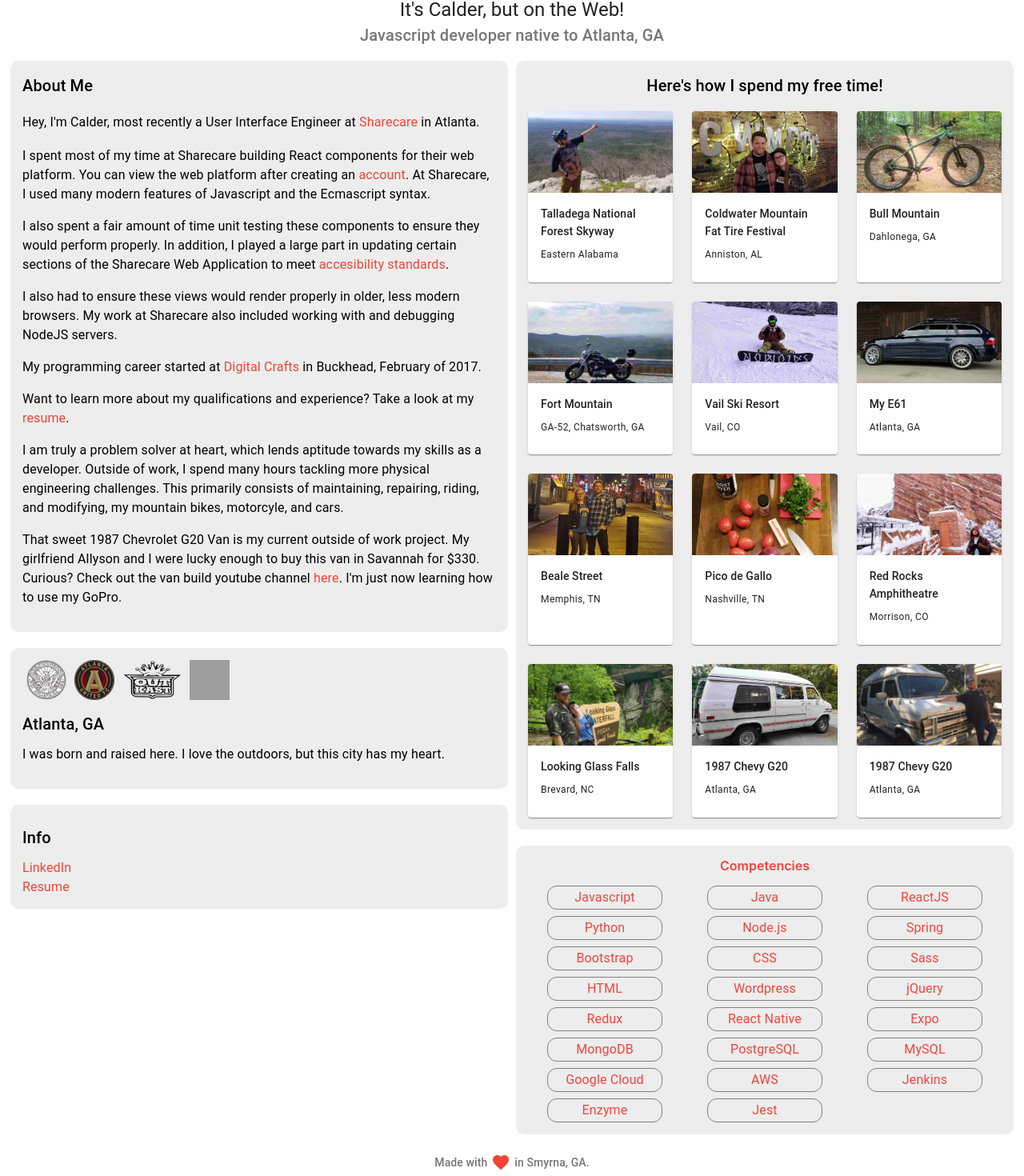
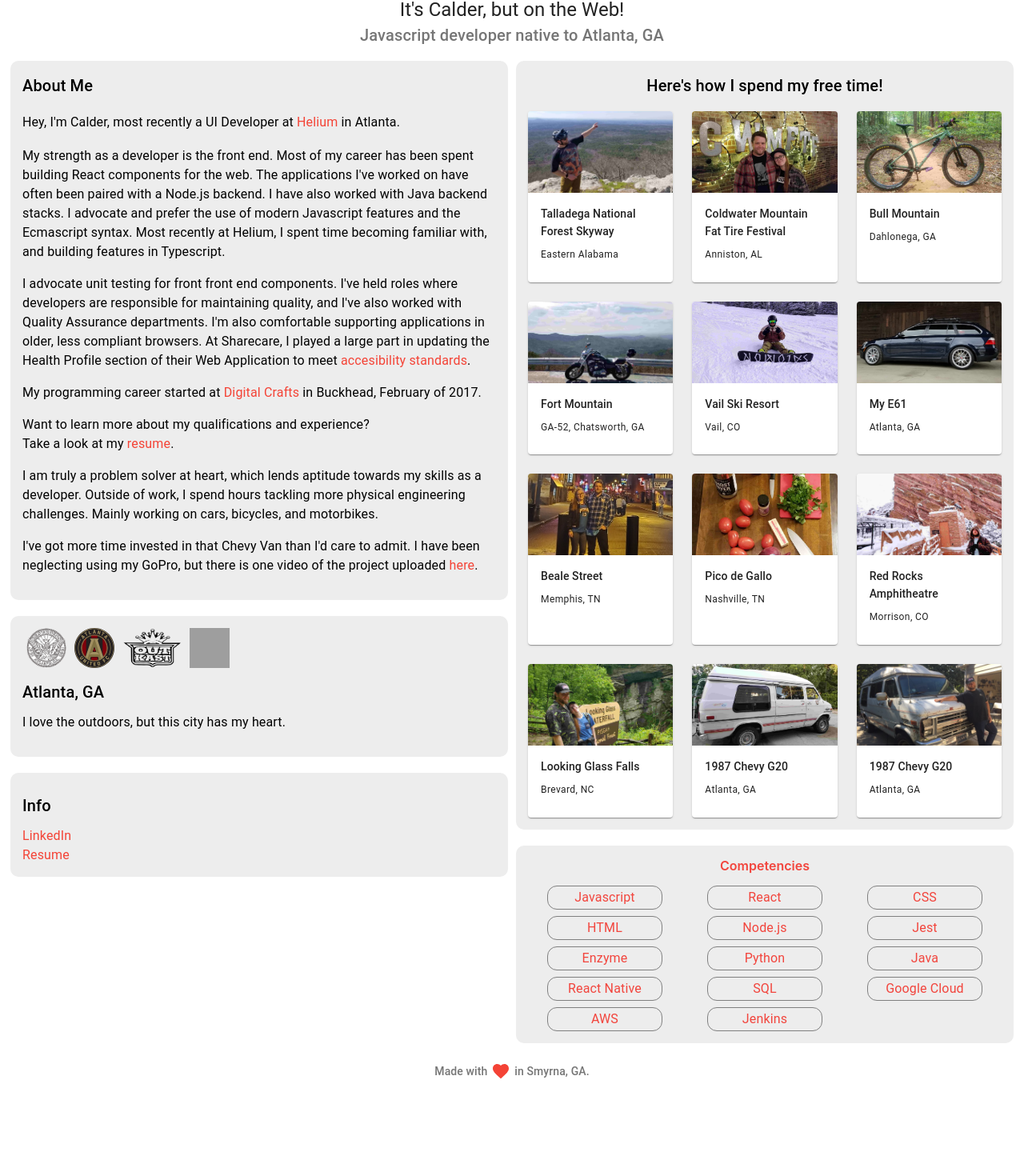
Before and after one commit to CalderMarshall/portfolio-new, a React (Create React App) app: page / in a window 1280 px wide. Shown: the part 92-1562 px from the top of the page at 80% size. After the commit the page ends 1453 px from the top, so only its background shows below. Built offline with nearby package versions, Linux system fonts and the light colour scheme; grey boxes are pictures that could not be loaded.

Commit message:
august updates

```diff
--- a/src/components/AboutContainer.js
+++ b/src/components/AboutContainer.js
@@ -22,25 +22,28 @@ export default function AboutContainer() {
           About Me
         </Typography>
         <Typography paragraph variant="subtitle1">
-          Hey, I'm Calder, most recently a User Interface Engineer at{" "}
-          <Link target="none" href="https://about.sharecare.com/">
-            Sharecare
+          Hey, I'm Calder, most recently a UI Developer at{" "}
+          <Link target="none" href="https://heliumservices.com/">
+            Helium
           </Link>{" "}
           in Atlanta.
         </Typography>
         <Typography paragraph>
-          I spent most of my time at Sharecare building React components for
-          their web platform. You can view the web platform after creating an{" "}
-          <Link target="none" href="https://you.sharecare.com/">
-            account
-          </Link>
-          . At Sharecare, I used many modern features of Javascript and the
-          Ecmascript syntax.
+          My strength as a developer is the front end. Most of my career has
+          been spent building React components for the web. The applications
+          I've worked on have often been paired with a Node.js backend. I have
+          also worked with Java backend stacks. I advocate and prefer the use of
+          modern Javascript features and the Ecmascript syntax. Most recently at
+          Helium, I spent time becoming familiar with, and building features in
+          Typescript.
         </Typography>
         <Typography paragraph>
-          I also spent a fair amount of time unit testing these components to
-          ensure they would perform properly. In addition, I played a large part
-          in updating certain sections of the Sharecare Web Application to meet{" "}
+          I advocate unit testing for front front end components. I've held
+          roles where developers are responsible for maintaining quality, and
+          I've also worked with Quality Assurance departments. I'm also
+          comfortable supporting applications in older, less compliant browsers.
+          At Sharecare, I played a large part in updating the Health Profile
+          section of their Web Application to meet{" "}
           <Link
             target="none"
             href="https://www.w3.org/WAI/standards-guidelines/wcag/"
@@ -50,11 +53,6 @@ export default function AboutContainer() {
           .
         </Typography>
         <Typography paragraph>
-          I also had to ensure these views would render properly in older, less
-          modern browsers. My work at Sharecare also included working with and
-          debugging NodeJS servers.
-        </Typography>
-        <Typography paragraph>
           My programming career started at{" "}
           <Link target="none" href="https://www.digitalcrafts.com/">
             Digital Crafts
@@ -62,8 +60,9 @@ export default function AboutContainer() {
           in Buckhead, February of 2017.
         </Typography>
         <Typography paragraph>
-          Want to learn more about my qualifications and experience? Take a look
-          at my{" "}
+          Want to learn more about my qualifications and experience?
+          <br />
+          Take a look at my{" "}
           <Link target="none" href={pdf}>
             resume
           </Link>
@@ -71,22 +70,21 @@ export default function AboutContainer() {
         </Typography>
         <Typography paragraph>
           I am truly a problem solver at heart, which lends aptitude towards my
-          skills as a developer. Outside of work, I spend many hours tackling
-          more physical engineering challenges. This primarily consists of
-          maintaining, repairing, riding, and modifying, my mountain bikes,
-          motorcyle, and cars.
+          skills as a developer. Outside of work, I spend hours tackling more
+          physical engineering challenges. Mainly working on cars, bicycles, and
+          motorbikes.
         </Typography>
         <Typography paragraph>
-          That sweet 1987 Chevrolet G20 Van is my current outside of work
-          project. My girlfriend Allyson and I were lucky enough to buy this van
-          in Savannah for $330. Curious? Check out the van build youtube channel{" "}
+          I've got more time invested in that Chevy Van than I'd care to admit.
+          I have been neglecting using my GoPro, but there is one video of the
+          project uploaded{" "}
           <Link
             target="none"
             href="https://www.youtube.com/channel/UC6tErm8Mz7xarxacuMcIEkg"
           >
             here
           </Link>
-          . I'm just now learning how to use my GoPro.
+          .
         </Typography>
       </div>
       <div
@@ -130,8 +128,7 @@ export default function AboutContainer() {
           Atlanta, GA
         </Typography>
         <Typography paragraph>
-          I was born and raised here. I love the outdoors, but this city has my
-          heart.
+          I love the outdoors, but this city has my heart.
         </Typography>
       </div>
     </Container>
--- a/src/components/SkillsContainer.js
+++ b/src/components/SkillsContainer.js
@@ -6,28 +6,19 @@ import Typography from "@material-ui/core/Typography";
 export default function SkillsContainer() {
   const skillsList = [
     "Javascript",
+    "React",
+    "CSS",
+    "HTML",
+    "Node.js",
+    "Jest",
+    "Enzyme",
+    "Python",
     "Java",
-    "ReactJS",
-    "Python",
-    "Node.js",
-    "Spring",
-    "Bootstrap",
-    "CSS",
-    "Sass",
-    "HTML",
-    "Wordpress",
-    "jQuery",
-    "Redux",
     "React Native",
-    "Expo",
-    "MongoDB",
-    "PostgreSQL",
-    "MySQL",
+    "SQL",
     "Google Cloud",
     "AWS",
     "Jenkins",
-    "Enzyme",
-    "Jest",
   ];
   return (
     <Container style={{ marginTop: 20, padding: "0 5px" }}>
```
Also changed, not shown: 1 other file (tests, documents, lock files or other folders).
